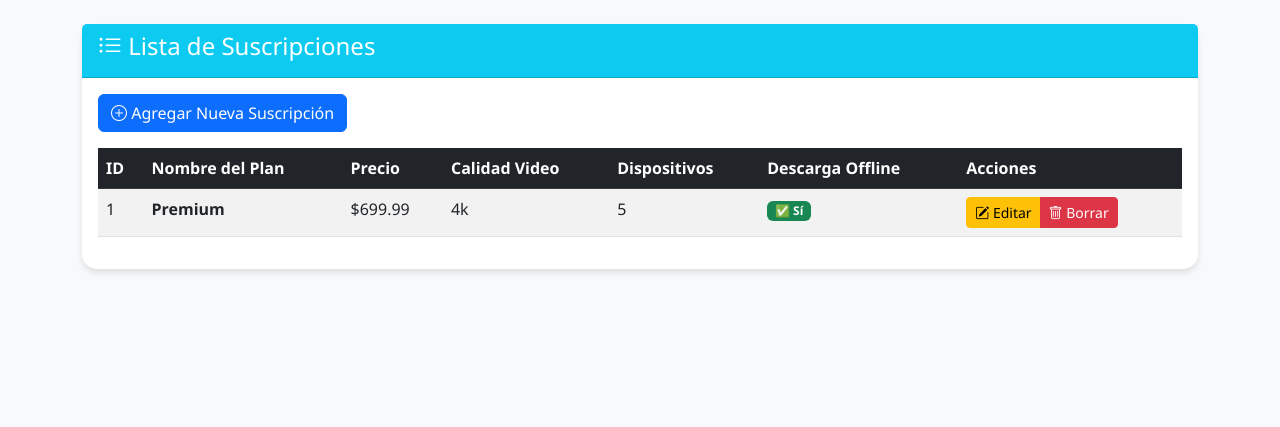
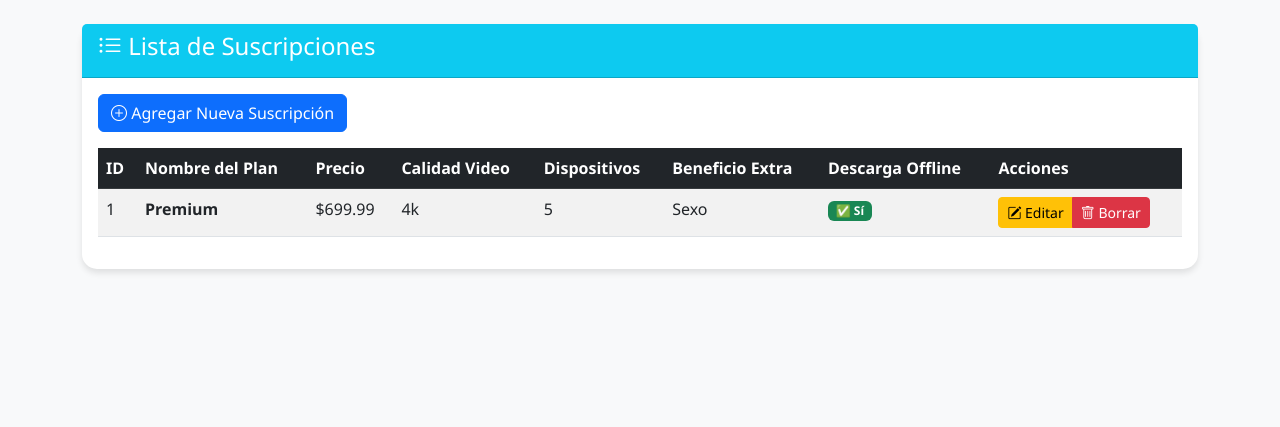
Before and after one commit to MunizSalinasVictor/UIII_Act3_funcional_victor, a Django app: page /suscripciones/ver/ in a window 1280 px wide. Shown: the part 56-483 px from the top of the page. Run offline with Django 5.2, Linux system fonts and the light colour scheme; data comes from the database, SQL or seed files in the repository.

Commit message:
Add 'Beneficio Extra' column to subscription table

```diff
--- a/app_Crunchyroll/templates/suscripciones/ver_Suscripciones.html
+++ b/app_Crunchyroll/templates/suscripciones/ver_Suscripciones.html
@@ -20,6 +20,7 @@
                         <th>Precio</th>
                         <th>Calidad Video</th>
                         <th>Dispositivos</th>
+                        <th>Beneficio Extra</th>
                         <th>Descarga Offline</th>
                         <th>Acciones</th>
                     </tr>
@@ -32,6 +33,7 @@
                         <td>${{ suscripcion.precio }}</td>
                         <td>{{ suscripcion.calidad_video }}</td>
                         <td>{{ suscripcion.num_dispositivos }}</td>
+                        <td>{{ suscripcion.beneficio_extra }}</td>
                         <td>
                             {% if suscripcion.descarga_offline %}
                                 <span class="badge bg-success">✅ Sí</span>
```
